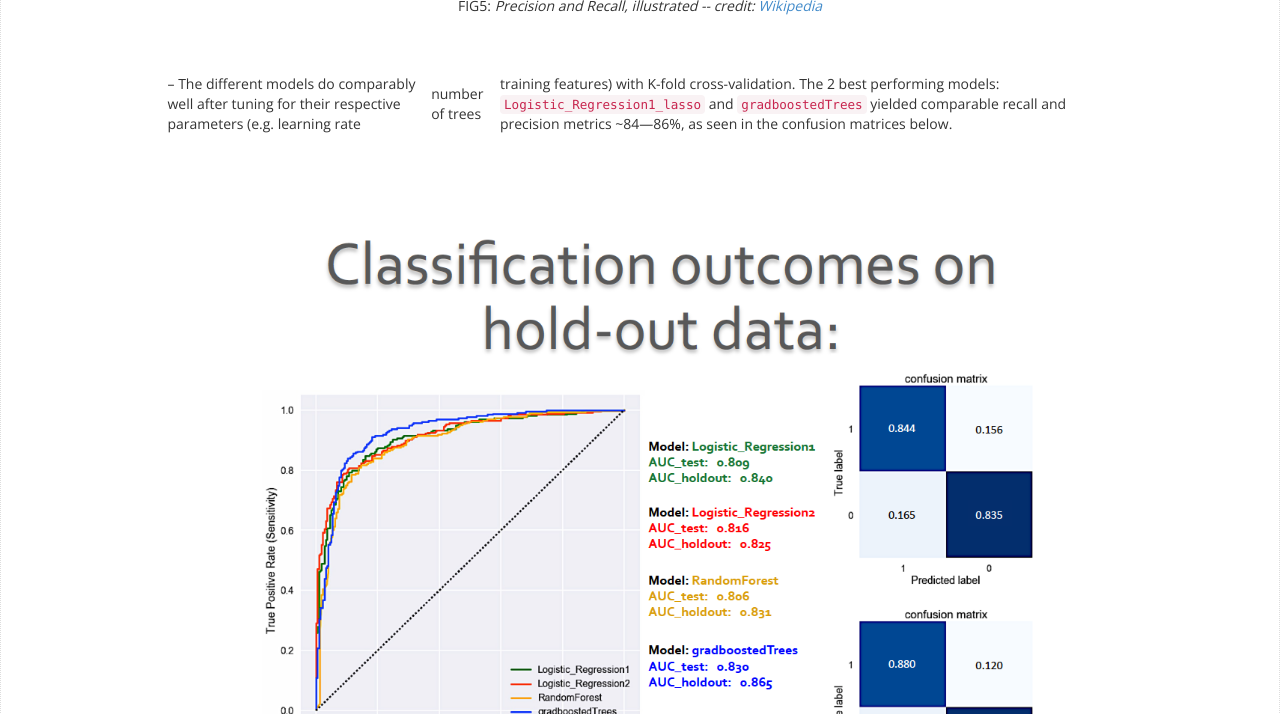
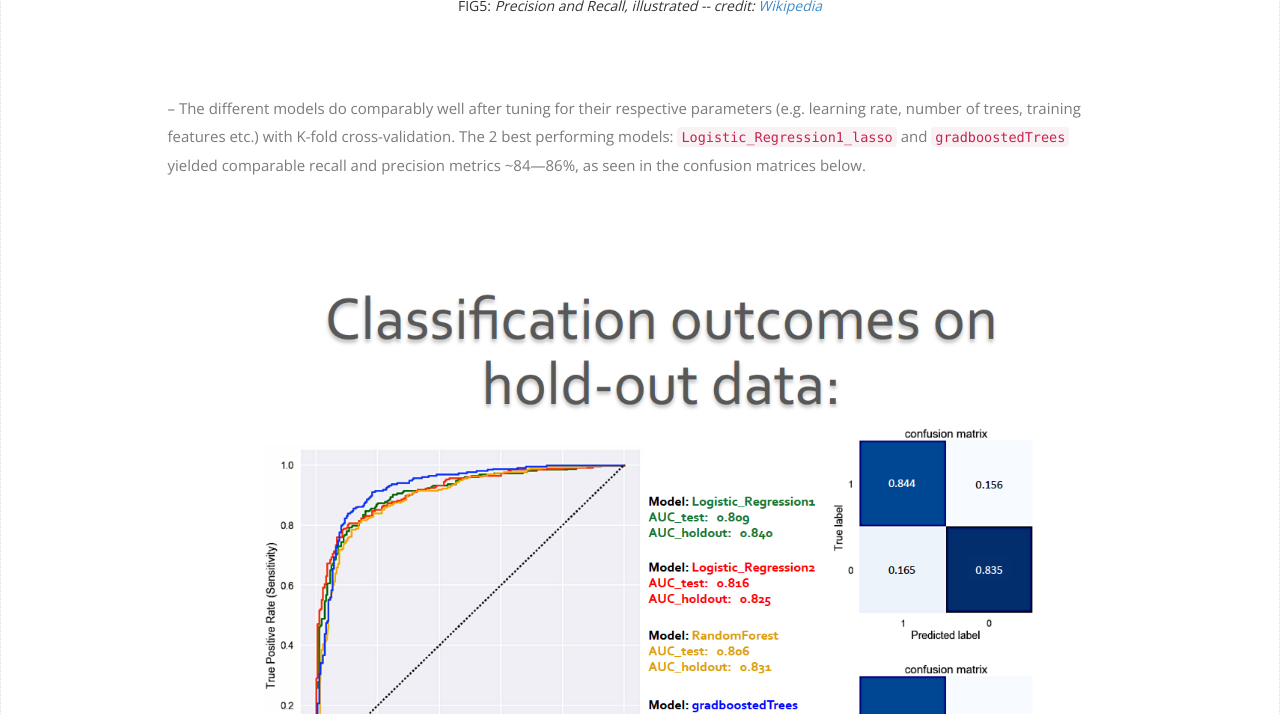
Before and after one commit to hengrumay/hengrumay.github.io, a Jekyll site: the page built from _posts/2017-12-22-MenuPlannerHelper.md, in a window 1280 px wide and 900 px high, scrolled down 7786 px, cut to the strip 186-900 px from the top of the window. Built offline with Jekyll 4.4.1, drawn with Linux system fonts in a browser that asks for light colours; nearby versions of some CDN libraries; some web fonts are replaced; comment, search, counter and statistics services are not loaded.

Commit message:
Update 2017-12-22-MenuPlannerHelper.md

```diff
--- a/_posts/2017-12-22-MenuPlannerHelper.md
+++ b/_posts/2017-12-22-MenuPlannerHelper.md
@@ -113,8 +113,7 @@ https://stats.stackexchange.com/questions/295506/lda-topics-number-determining-t
 
 <br>
 
-
--- The different models do comparably well after tuning for their respective parameters (e.g. learning rate | number of trees | training features) with K-fold cross-validation. The 2 best performing models: `Logistic_Regression1_lasso` and `gradboostedTrees` yielded comparable recall and precision metrics ~84—86%, as seen in the confusion matrices below.
+-- The different models do comparably well after tuning for their respective parameters (e.g. learning rate, number of trees, training features etc.) with K-fold cross-validation. The 2 best performing models: `Logistic_Regression1_lasso` and `gradboostedTrees` yielded comparable recall and precision metrics ~84—86%, as seen in the confusion matrices below.
 
 
 ![](https://raw.githubusercontent.com/hengrumay/hengrumay.github.io/master/_posts/MenuPlannerHelper/ClassificationOutcomes.png)<center>FIG6: <i>Comparison of classification outcomes on hold-out data</i></center>
```
Also changed, not shown: other parts of _posts/2017-12-22-MenuPlannerHelper.md (+1 -1 lines).
